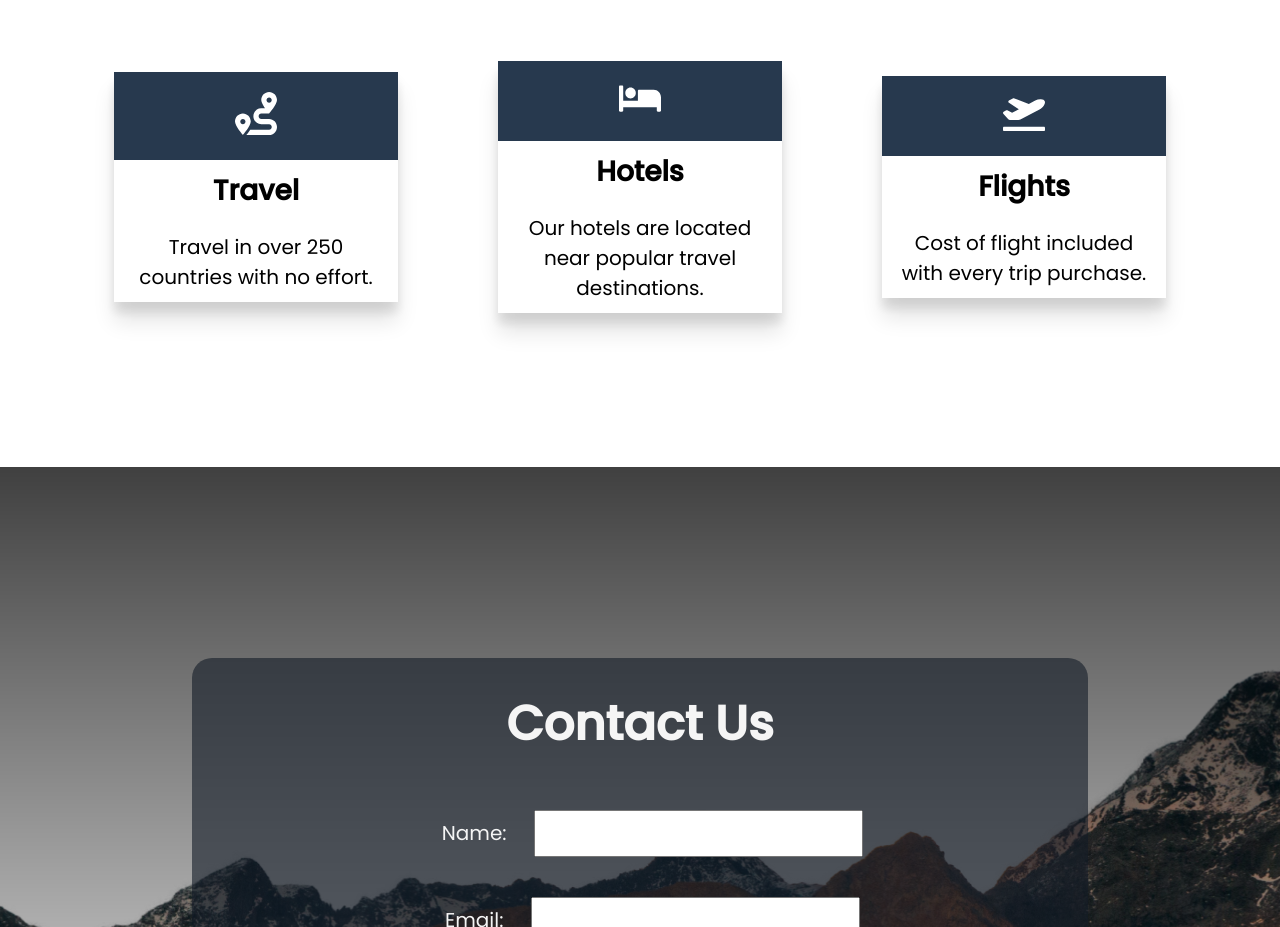
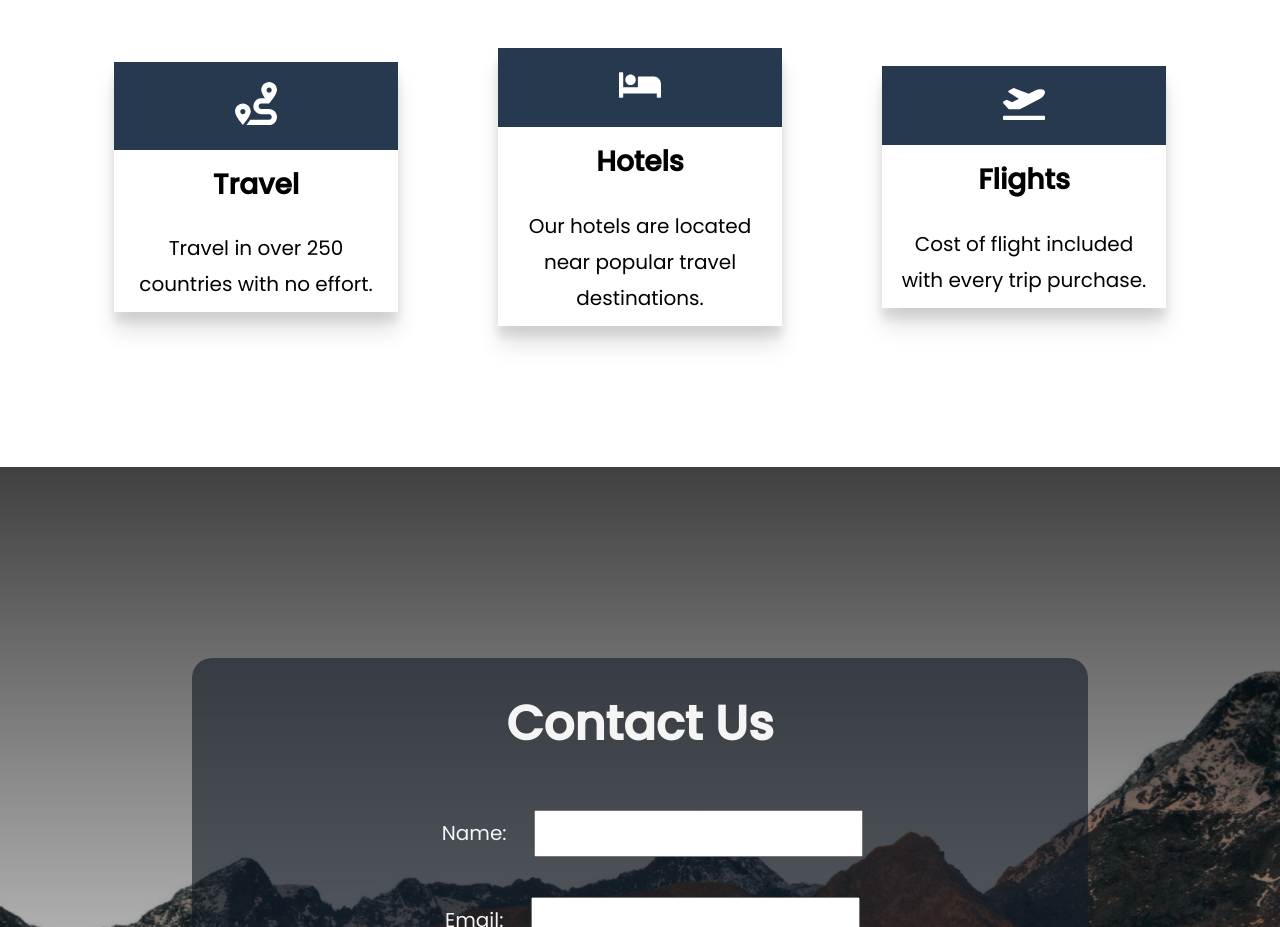
Before and after one commit to d00mducky/Travelish, a plain HTML site: page index.html in a window 1280 px wide. Shown: the part 1980-2907 px from the top of the page. Drawn offline with Linux system fonts and the light colour scheme; a web font is replaced by a local one.

Commit message:
added line height to paragraphs in benefits section for readability

```diff
--- a/style.css
+++ b/style.css
@@ -237,6 +237,7 @@ nav ul {
 .card h4,
 .card p {
   padding: 1rem;
+  line-height: 1.8;
 }
 
 .cards img {
```
